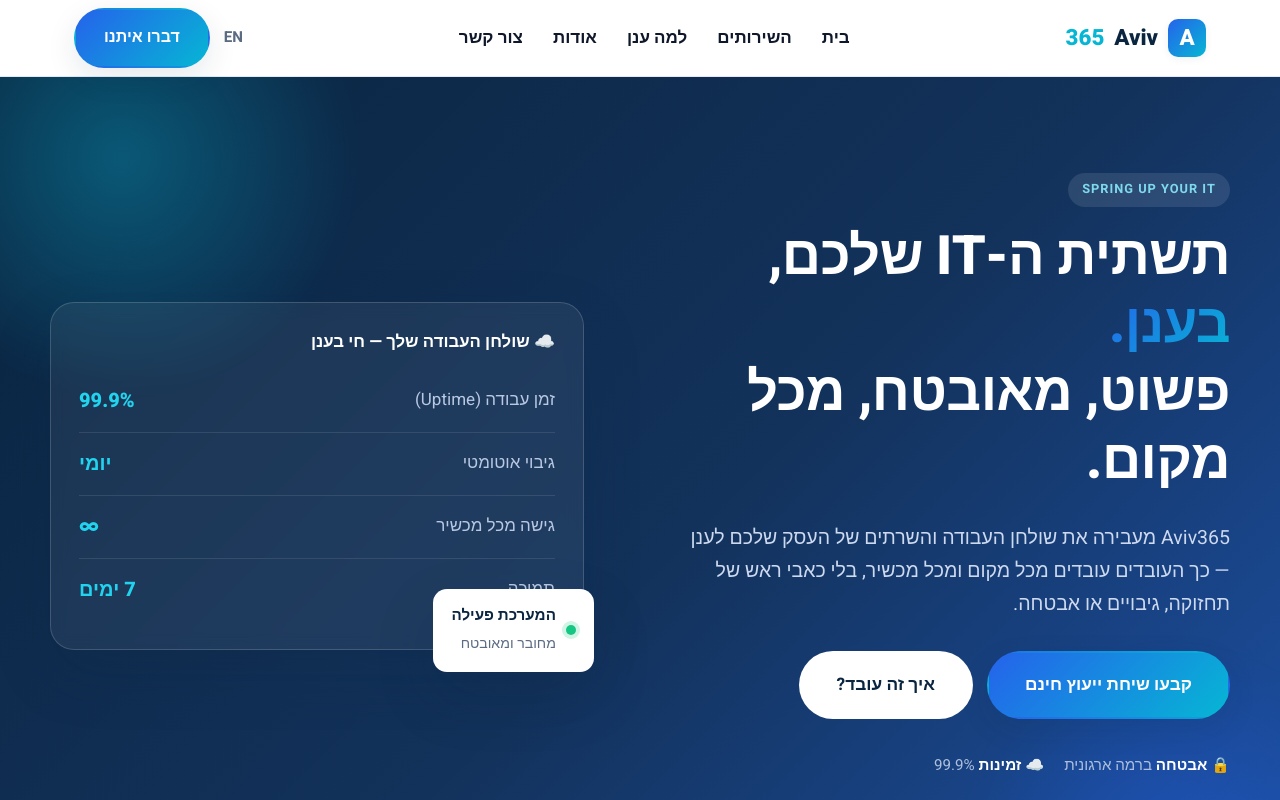
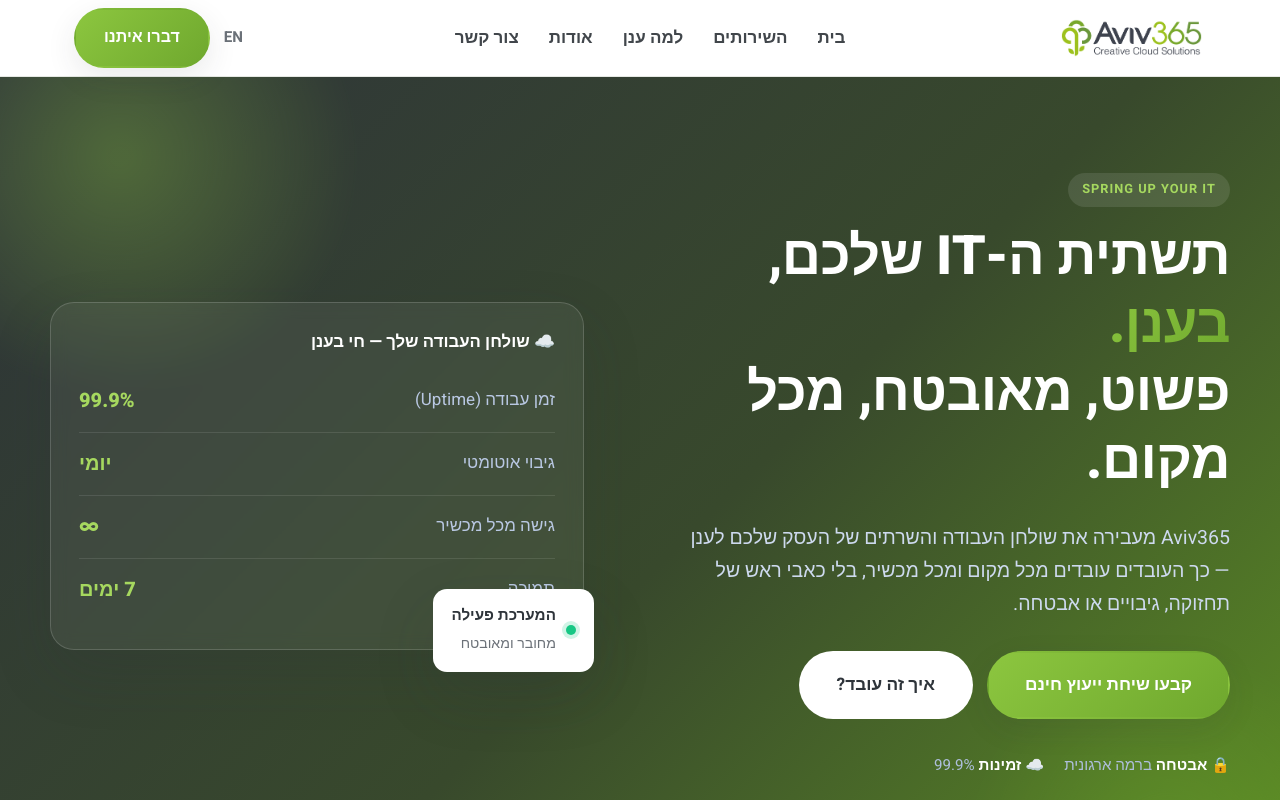
Before and after one commit to Yonchforget1/aviv365-preview, a plain HTML site: page index.html in a window 1280 px wide. Shown: the top 800 px of the page. Drawn offline with Linux system fonts and the light colour scheme.

Commit message:
Apply real Aviv365 logo and brand colors (green + charcoal)

```diff
--- a/assets/style.css
+++ b/assets/style.css
@@ -6,27 +6,28 @@
 
 /* ----- Design Tokens ----- */
 :root {
-  --navy:        #0A2540;
-  --navy-soft:   #13325b;
-  --blue:        #2563EB;
-  --blue-dark:   #1D4ED8;
-  --accent:      #06B6D4;   /* cyan */
-  --accent-soft: #22D3EE;
-  --ink:         #0F172A;
-  --muted:       #5B6B82;
-  --line:        #E5EAF1;
+  /* Brand palette — derived from the Aviv365 logo (leaf-green + charcoal) */
+  --navy:        #2E343A;   /* charcoal slate (matches "Aviv" in logo) — dark sections/headings */
+  --navy-soft:   #38492C;
+  --blue:        #6FA82E;   /* primary green — links, icons, buttons */
+  --blue-dark:   #57881F;
+  --accent:      #8CC63F;   /* brand bright green (the "365") */
+  --accent-soft: #A6D85F;   /* light green for highlights on dark */
+  --ink:         #41464B;   /* charcoal text */
+  --muted:       #6B7178;
+  --line:        #E6E9E4;
   --bg:          #FFFFFF;
-  --bg-soft:     #F5F8FC;
-  --bg-tint:     #EEF4FF;
+  --bg-soft:     #F6F8F2;
+  --bg-tint:     #EDF6E0;   /* light green tint */
   --white:       #FFFFFF;
-  --shadow-sm:   0 2px 8px rgba(10,37,64,.06);
-  --shadow-md:   0 10px 30px rgba(10,37,64,.10);
-  --shadow-lg:   0 24px 60px rgba(10,37,64,.16);
+  --shadow-sm:   0 2px 8px rgba(46,52,58,.06);
+  --shadow-md:   0 10px 30px rgba(46,52,58,.10);
+  --shadow-lg:   0 24px 60px rgba(46,52,58,.16);
   --radius:      16px;
   --radius-lg:   24px;
   --maxw:        1180px;
-  --grad: linear-gradient(135deg, #0A2540 0%, #13325b 55%, #1c4fa3 100%);
-  --grad-accent: linear-gradient(135deg, var(--blue) 0%, var(--accent) 100%);
+  --grad: linear-gradient(135deg, #2E343A 0%, #38492C 55%, #5C8C24 100%);
+  --grad-accent: linear-gradient(135deg, var(--accent) 0%, var(--blue) 100%);
 }
 
 /* ----- Reset ----- */
@@ -87,11 +88,11 @@
 }
 .nav { display: flex; align-items: center; justify-content: space-between; height: 76px; }
 .brand { display: flex; align-items: center; gap: 10px; font-weight: 800; font-size: 1.4rem; color: var(--navy); }
-.brand .logo-mark {
-  width: 38px; height: 38px; border-radius: 10px; background: var(--grad-accent);
-  display: grid; place-items: center; color: #fff; font-weight: 800; box-shadow: var(--shadow-sm);
-}
+.brand-logo { height: 46px; width: auto; display: block; }
 .brand span.accent { color: var(--accent); }
+/* footer brand: charcoal logo wouldn't read on dark bg → use white text wordmark */
+.footer-brand .brand { color: #fff; font-size: 1.5rem; }
+.footer-brand .brand span.accent { color: var(--accent); }
 .nav__links { display: flex; align-items: center; gap: 30px; }
 .nav__links a { font-weight: 600; color: var(--ink); transition: color .15s; }
 .nav__links a:hover { color: var(--blue); }
--- a/index.html
+++ b/index.html
@@ -4,6 +4,7 @@
   <meta charset="UTF-8">
   <meta name="viewport" content="width=device-width, initial-scale=1.0">
   <title>Aviv365 | מחשוב ענן ושולחן עבודה מנוהל (DaaS) לעסקים</title>
+  <link rel="icon" type="image/png" href="assets/favicon.png">
   <meta name="description" content="Aviv365 מספקת שירותי מחשוב ענן ושולחן עבודה מנוהל (Desktop as a Service) לעסקים בישראל — עבודה מכל מקום, אבטחה ברמה ארגונית וחיסכון בעלויות IT.">
   <link rel="preconnect" href="https://fonts.googleapis.com">
   <link rel="preconnect" href="https://fonts.gstatic.com" crossorigin>
@@ -15,9 +16,8 @@
   <!-- ===== Header ===== -->
   <header class="site-header">
     <div class="container nav">
-      <a href="index.html" class="brand">
-        <span class="logo-mark">A</span>
-        Aviv<span class="accent">365</span>
+      <a href="index.html" class="brand" aria-label="Aviv365">
+        <img src="assets/logo.png" class="brand-logo" alt="Aviv365 — Creative Cloud Solutions">
       </a>
       <nav class="nav__links" id="navLinks">
         <a href="index.html">בית</a>
@@ -40,7 +40,7 @@
   <section class="hero">
     <div class="container hero__inner">
       <div class="hero__copy">
-        <span class="eyebrow" style="background:rgba(255,255,255,.1);color:#7fd9ec;">Spring Up Your IT</span>
+        <span class="eyebrow" style="background:rgba(255,255,255,.1);color:#A6D85F;">Spring Up Your IT</span>
         <h1>תשתית ה-IT שלכם, <span class="hl">בענן.</span><br>פשוט, מאובטח, מכל מקום.</h1>
         <p class="lead">Aviv365 מעבירה את שולחן העבודה והשרתים של העסק שלכם לענן — כך העובדים עובדים מכל מקום ומכל מכשיר, בלי כאבי ראש של תחזוקה, גיבויים או אבטחה.</p>
         <div class="hero__cta">
@@ -124,10 +124,10 @@
       <div class="split__visual">
         <h3 style="color:#fff;margin-bottom:20px;">✓ עם Aviv365 במקום זה:</h3>
         <ul class="check-list" style="color:#dbe6f8;">
-          <li><span class="mark" style="background:rgba(255,255,255,.15);color:#7fd9ec;">✓</span> עבודה מלאה מכל מקום, בכל שעה</li>
-          <li><span class="mark" style="background:rgba(255,255,255,.15);color:#7fd9ec;">✓</span> מידע מרכזי, מסונכרן ומשותף בקלות</li>
-          <li><span class="mark" style="background:rgba(255,255,255,.15);color:#7fd9ec;">✓</span> אפס תחזוקת חומרה — הכל בענן</li>
-          <li><span class="mark" style="background:rgba(255,255,255,.15);color:#7fd9ec;">✓</span> אבטחה, הצפנה וגיבוי אוטומטי</li>
+          <li><span class="mark" style="background:rgba(255,255,255,.15);color:#A6D85F;">✓</span> עבודה מלאה מכל מקום, בכל שעה</li>
+          <li><span class="mark" style="background:rgba(255,255,255,.15);color:#A6D85F;">✓</span> מידע מרכזי, מסונכרן ומשותף בקלות</li>
+          <li><span class="mark" style="background:rgba(255,255,255,.15);color:#A6D85F;">✓</span> אפס תחזוקת חומרה — הכל בענן</li>
+          <li><span class="mark" style="background:rgba(255,255,255,.15);color:#A6D85F;">✓</span> אבטחה, הצפנה וגיבוי אוטומטי</li>
         </ul>
       </div>
     </div>
@@ -198,7 +198,7 @@
     <div class="container">
       <div class="footer-grid">
         <div class="footer-brand">
-          <a href="index.html" class="brand"><span class="logo-mark">A</span> Aviv<span class="accent">365</span></a>
+          <a href="index.html" class="brand">Aviv<span class="accent">365</span></a>
           <p>שירותי מחשוב ענן ושולחן עבודה מנוהל לעסקים. Spring Up Your IT.</p>
           <div class="social">
             <a href="#" aria-label="LinkedIn">in</a>
```
Also changed, not shown: about.html (+4 -3 lines), contact.html (+4 -3 lines), assets/favicon.png (added), assets/logo.png (added).
